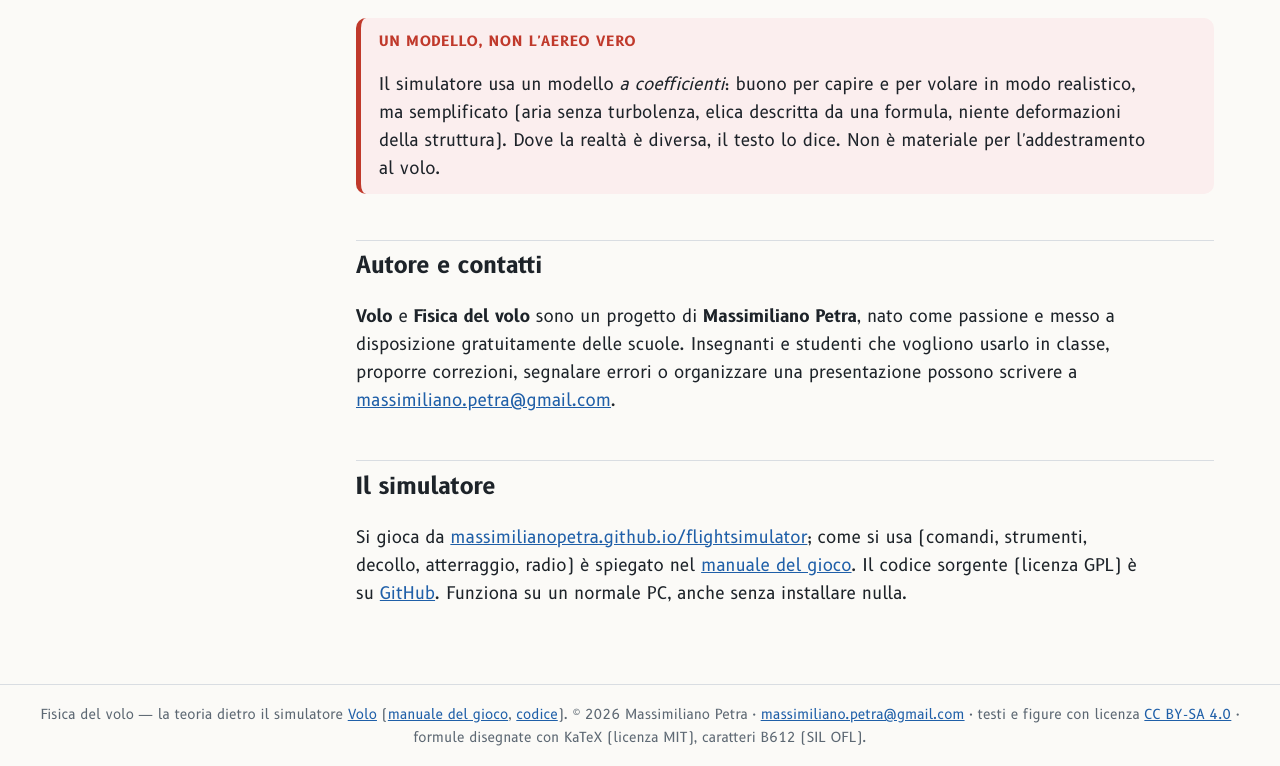
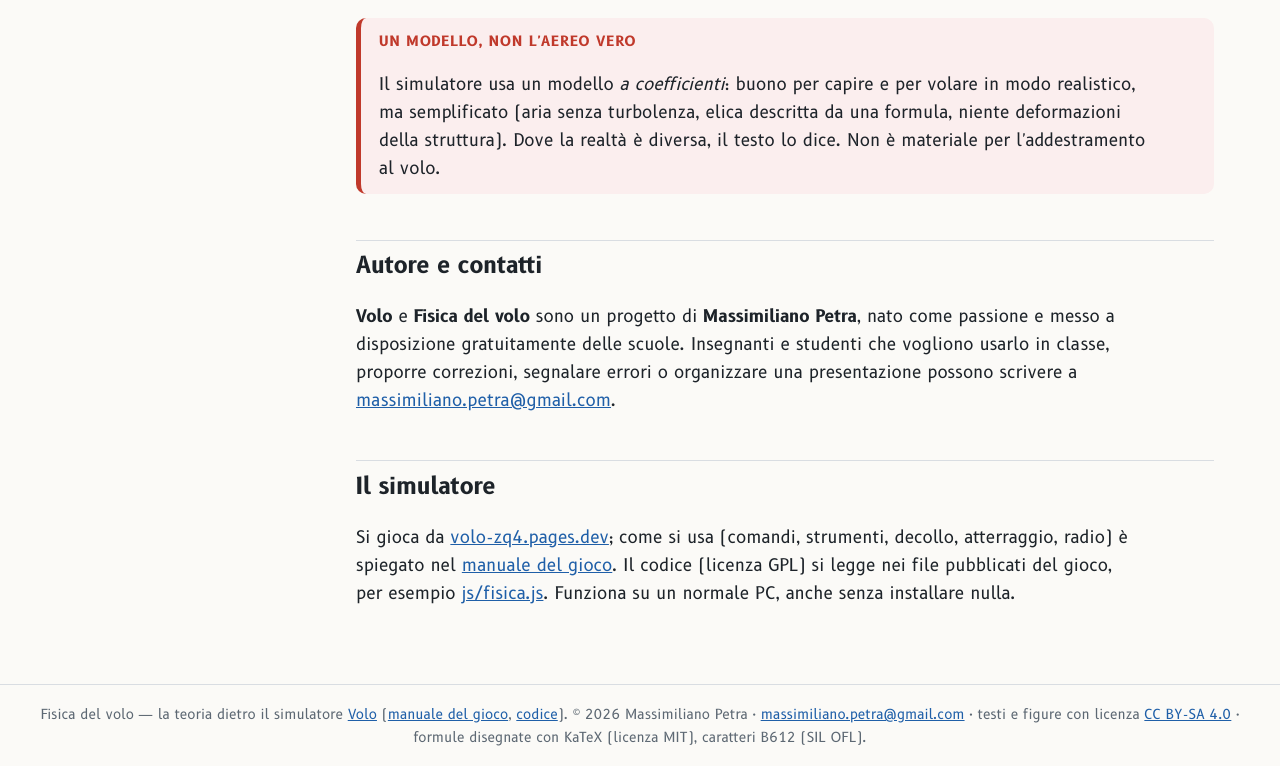
Before and after one commit to massimilianopetra/fisicadelvolo, a plain HTML site: page index.html in a window 1280 px wide. Shown: the part 2803-3569 px from the top of the page. Drawn offline with Linux system fonts and the light colour scheme; a web font is replaced by a local one.

Commit message:
I link al simulatore puntano al nuovo sito su Cloudflare (https://volo-zq4.pages.dev/): gioco, manuale e righe di codice citate nei capitoli (il repository del gioco è diventato privato, il codice si legge nei file pubblicati)
Co-Authored-By: Claude Opus 5.5 <noreply@anthropic.com>

```diff
--- a/index.html
+++ b/index.html
@@ -21,12 +21,12 @@
 
 <figure>
   <img src="img/volo.jpg" alt="Il Cessna 172 del simulatore Volo in volo sopra il Piemonte" width="1280" height="720">
-  <figcaption>Il Cessna 172 del simulatore <a href="https://massimilianopetra.github.io/flightsimulator/" target="_blank" rel="noopener">Volo</a>, che gira nel browser. Tutto quello che vedi muoversi è calcolato con le formule di queste pagine.</figcaption>
+  <figcaption>Il Cessna 172 del simulatore <a href="https://volo-zq4.pages.dev/" target="_blank" rel="noopener">Volo</a>, che gira nel browser. Tutto quello che vedi muoversi è calcolato con le formule di queste pagine.</figcaption>
 </figure>
 
 <div class="bottoni">
-  <a class="pieno" href="https://massimilianopetra.github.io/flightsimulator/" target="_blank" rel="noopener">✈ Vola con il simulatore</a>
-  <a href="https://massimilianopetra.github.io/flightsimulator/istruzioni.html" target="_blank" rel="noopener">Manuale del gioco</a>
+  <a class="pieno" href="https://volo-zq4.pages.dev/" target="_blank" rel="noopener">✈ Vola con il simulatore</a>
+  <a href="https://volo-zq4.pages.dev/istruzioni.html" target="_blank" rel="noopener">Manuale del gioco</a>
   <a href="capitoli/01-riferimenti.html">Comincia dal capitolo 1 →</a>
 </div>
 
@@ -59,7 +59,7 @@
 <p><b>Volo</b> e <b>Fisica del volo</b> sono un progetto di <b>Massimiliano Petra</b>, nato come passione e messo a disposizione gratuitamente delle scuole. Insegnanti e studenti che vogliono usarlo in classe, proporre correzioni, segnalare errori o organizzare una presentazione possono scrivere a <a href="mailto:massimiliano.petra@gmail.com">massimiliano.petra@gmail.com</a>.</p>
 
 <h2>Il simulatore</h2>
-<p>Si gioca da <a href="https://massimilianopetra.github.io/flightsimulator/" target="_blank" rel="noopener">massimilianopetra.github.io/flightsimulator</a>; come si usa (comandi, strumenti, decollo, atterraggio, radio) è spiegato nel <a href="https://massimilianopetra.github.io/flightsimulator/istruzioni.html" target="_blank" rel="noopener">manuale del gioco</a>. Il codice sorgente (licenza GPL) è su <a href="https://github.com/massimilianopetra/flightsimulator" target="_blank" rel="noopener">GitHub</a>. Funziona su un normale PC, anche senza installare nulla.</p>
+<p>Si gioca da <a href="https://volo-zq4.pages.dev/" target="_blank" rel="noopener">volo-zq4.pages.dev</a>; come si usa (comandi, strumenti, decollo, atterraggio, radio) è spiegato nel <a href="https://volo-zq4.pages.dev/istruzioni.html" target="_blank" rel="noopener">manuale del gioco</a>. Il codice (licenza GPL) si legge nei file pubblicati del gioco, per esempio <a href="https://volo-zq4.pages.dev/js/fisica.js" target="_blank" rel="noopener">js/fisica.js</a>. Funziona su un normale PC, anche senza installare nulla.</p>
 </main>
 <script>
 document.addEventListener('DOMContentLoaded',()=>{
--- a/js/comune.js
+++ b/js/comune.js
@@ -24,9 +24,9 @@ FV.CAPITOLI=[
   {f:'appendice-dati.html',   t:'Appendice: i numeri del Cessna 172',    d:'Tutti i parametri del modello, con il loro significato.'},
   {f:'bibliografia.html',     t:'Per saperne di più',                    d:'Libri, corsi liberi e fonti dei dati.'},
 ];
-FV.SIMULATORE='https://massimilianopetra.github.io/flightsimulator/';
-FV.CODICE='https://github.com/massimilianopetra/flightsimulator/blob/main/';
-FV.MANUALE='https://massimilianopetra.github.io/flightsimulator/istruzioni.html';
+FV.SIMULATORE='https://volo-zq4.pages.dev/';
+FV.CODICE='https://volo-zq4.pages.dev/';   // i file del gioco come sono pubblicati (il repository è privato): le righe sono scritte nel testo
+FV.MANUALE='https://volo-zq4.pages.dev/istruzioni.html';
 
 const inCapitoli=/\/capitoli\//.test(location.pathname.replace(/\\/g,'/'));
 const base=inCapitoli?'../':'';
@@ -58,12 +58,12 @@ function impagina(){
   }
   const piede=document.createElement('footer');
   piede.innerHTML='Fisica del volo — la teoria dietro il simulatore <a href="'+FV.SIMULATORE+'" target="_blank" rel="noopener">Volo</a> '+
-    '(<a href="'+FV.MANUALE+'" target="_blank" rel="noopener">manuale del gioco</a>, <a href="https://github.com/massimilianopetra/flightsimulator" target="_blank" rel="noopener">codice</a>). '+
+    '(<a href="'+FV.MANUALE+'" target="_blank" rel="noopener">manuale del gioco</a>, <a href="'+FV.CODICE+'js/fisica.js" target="_blank" rel="noopener">codice</a>). '+
     '© 2026 Massimiliano Petra · <a href="mailto:massimiliano.petra@gmail.com">massimiliano.petra@gmail.com</a> · testi e figure con licenza <a href="https://creativecommons.org/licenses/by-sa/4.0/deed.it" target="_blank" rel="noopener">CC BY-SA 4.0</a> · '+
     'formule disegnate con KaTeX (licenza MIT), caratteri B612 (SIL OFL).';
   document.body.appendChild(piede);
   // collegamenti al codice del simulatore: <a data-codice="js/fisica.js#L97">
-  for(const a of document.querySelectorAll('a[data-codice]')){a.href=FV.CODICE+a.dataset.codice;a.target='_blank';a.rel='noopener';}
+  for(const a of document.querySelectorAll('a[data-codice]')){a.href=FV.CODICE+a.dataset.codice.replace(/#.*/,'');a.target='_blank';a.rel='noopener';}
 }
 
 /* ---------- formule ---------- */
```
Also changed, not shown: capitoli/bibliografia.html (+1 -1 lines), 1 other file.
